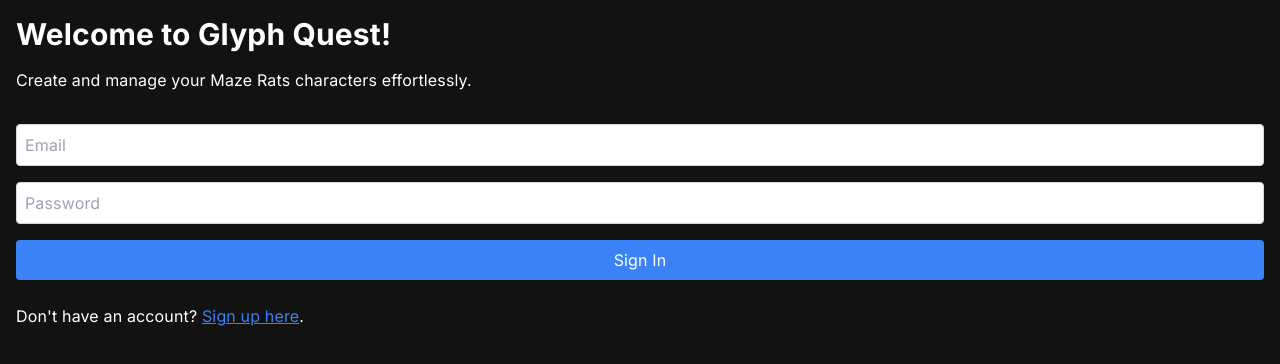
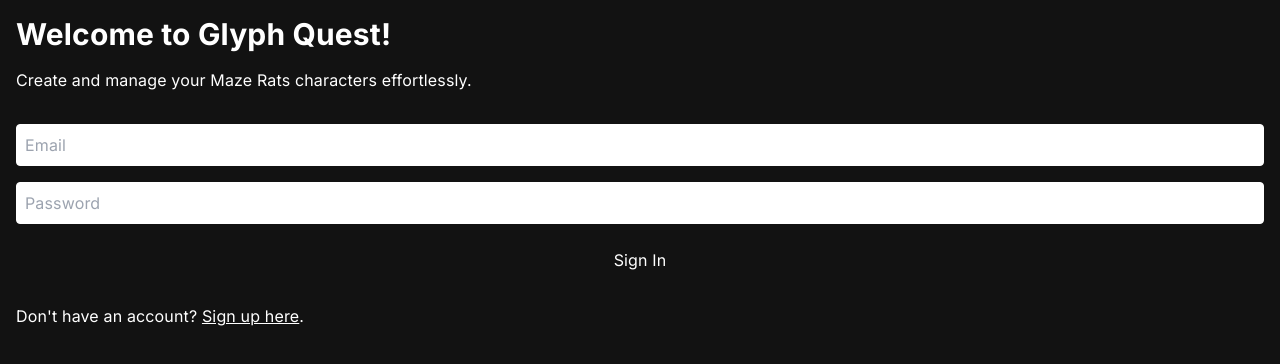
Before and after one commit to gvorbeck/glyph-quest, a Next.js app: page / in a window 1280 px wide. Shown: the top 364 px of the page. Built offline with nearby package versions, Linux system fonts and the light colour scheme; no server answers.

Commit message:
add amber color to tailwind

```diff
--- a/tailwind.config.ts
+++ b/tailwind.config.ts
@@ -7,6 +7,9 @@
     "./src/app/**/*.{js,ts,jsx,tsx,mdx}",
   ],
   theme: {
+    colors: {
+      amber: "#ffc107",
+    },
     extend: {
       backgroundImage: {
         "gradient-radial": "radial-gradient(var(--tw-gradient-stops))",
```
